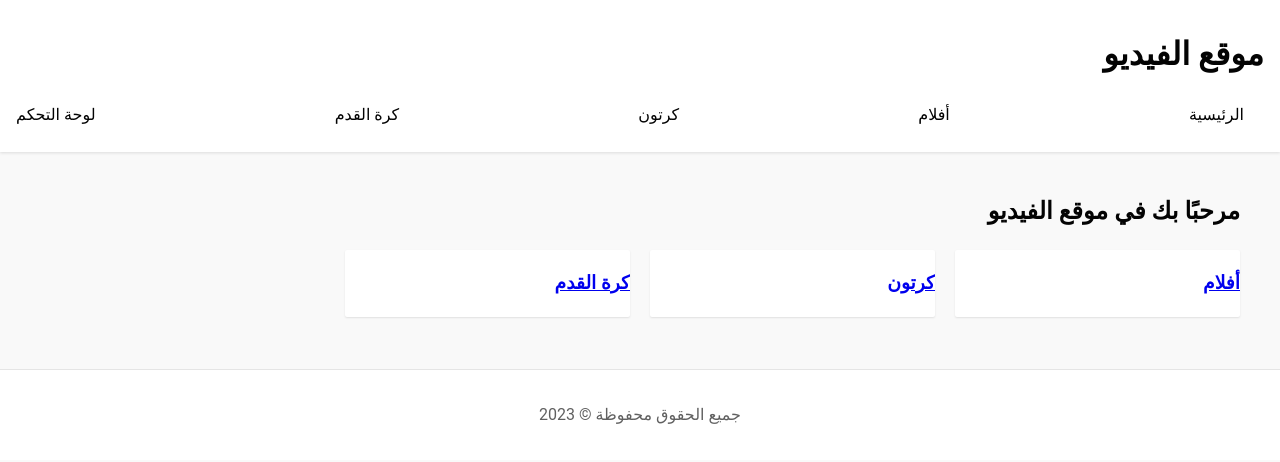
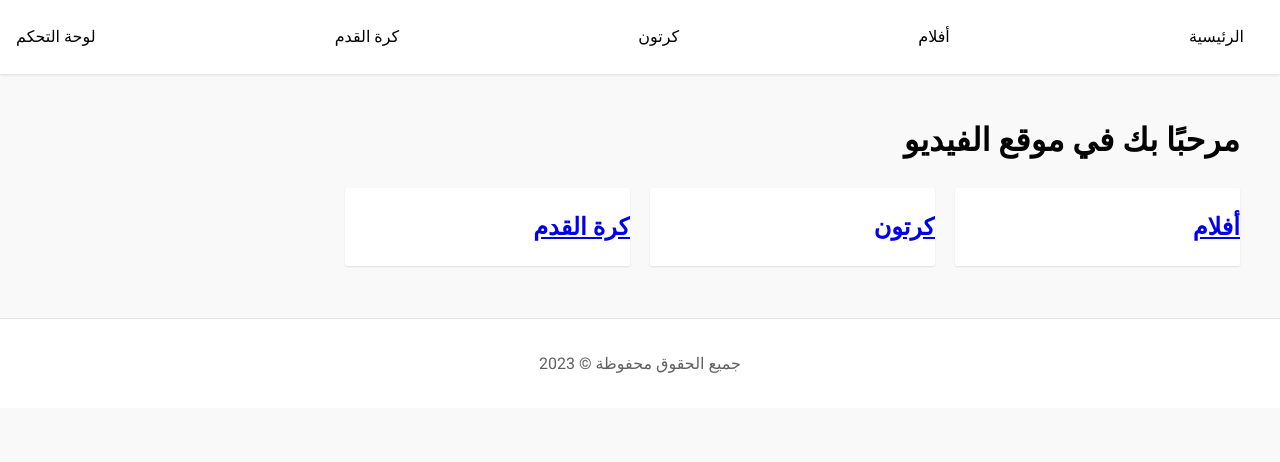
Before and after one commit to youssifkhalid/Egy, a plain HTML site: page index.html in a window 1280 px wide. Drawn offline with Linux system fonts and the light colour scheme.

Commit message:
index.html

```diff
--- a/index.html
+++ b/index.html
@@ -4,11 +4,11 @@
     <meta charset="UTF-8">
     <meta name="viewport" content="width=device-width, initial-scale=1.0">
     <title>موقع الفيديو</title>
+    <link rel="stylesheet" href="https://fonts.googleapis.com/css2?family=Roboto:wght@300;400;500;700&display=swap">
     <link rel="stylesheet" href="styles.css">
 </head>
 <body>
     <header>
-        <h1>موقع الفيديو</h1>
         <nav>
             <ul>
                 <li><a href="index.html">الرئيسية</a></li>
@@ -20,16 +20,16 @@
         </nav>
     </header>
     <main>
-        <h2>مرحبًا بك في موقع الفيديو</h2>
+        <h1>مرحبًا بك في موقع الفيديو</h1>
         <div class="category-grid">
             <a href="movies.html" class="category-card">
-                <h3>أفلام</h3>
+                <h2>أفلام</h2>
             </a>
             <a href="cartoons.html" class="category-card">
-                <h3>كرتون</h3>
+                <h2>كرتون</h2>
             </a>
             <a href="sports.html" class="category-card">
-                <h3>كرة القدم</h3>
+                <h2>كرة القدم</h2>
             </a>
         </div>
     </main>
```
